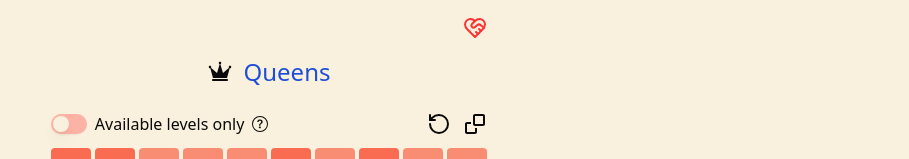
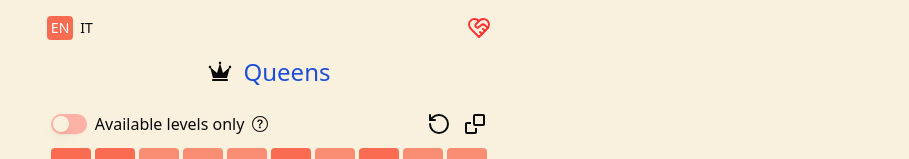
Before and after one commit to samimsu/queens-game-linkedin, a React (Vite) app: page / in a window 1280 px wide. Shown: the top 159 px of the page, without its empty margins (371-1280 px from the left). Built offline with nearby package versions, Linux system fonts and the light colour scheme.

Commit message:
Add language switcher

```diff
--- a/src/components/LevelSelection/LevelSelection.jsx
+++ b/src/components/LevelSelection/LevelSelection.jsx
@@ -4,6 +4,7 @@ import AvailableLevelsFilter from "./components/AvailableLevelsFilter";
 import LevelsCollection from "./components/LevelsCollection";
 import LinkedInNote from "./components/LinkedInNote";
 import ResetAllProgressDialog from "./components/ResetAllProgressDialog";
+import LanguageSwitcher from "./components/LanguageSwitcher";
 import SupportMeIconButton from "./components/SupportMeIconButton";
 import {
   getGroupingPreference,
@@ -25,7 +26,8 @@ const LevelSelection = () => {
 
   return (
     <div className="flex flex-col justify-center items-center w-fit mx-auto">
-      <div className="flex self-end mx-1">
+      <div className="flex justify-between w-full mx-1">
+        <LanguageSwitcher />
         <SupportMeIconButton />
       </div>
       <Heading />
--- /dev/null
+++ b/src/components/LevelSelection/components/LanguageSwitcher.jsx
@@ -0,0 +1,36 @@
+import React from "react";
+import { useTranslation } from "react-i18next";
+
+const LanguageButton = ({ lang, changeLanguage, selected }) => {
+  return (
+    <button
+      className={`text-sm px-1 py-0.5 ${
+        selected ? "text-white bg-[#F96C51] rounded" : ""
+      }`}
+      onClick={() => changeLanguage(lang)}
+    >
+      {lang.toUpperCase()}
+    </button>
+  );
+};
+
+const LanguageSwitcher = () => {
+  const { i18n } = useTranslation();
+
+  const languages = ["en", "it"];
+
+  return (
+    <div className="grid grid-cols-2">
+      {languages.map((lang) => (
+        <LanguageButton
+          key={lang}
+          lang={lang}
+          changeLanguage={i18n.changeLanguage}
+          selected={i18n.language === lang}
+        />
+      ))}
+    </div>
+  );
+};
+
+export default LanguageSwitcher;
```
